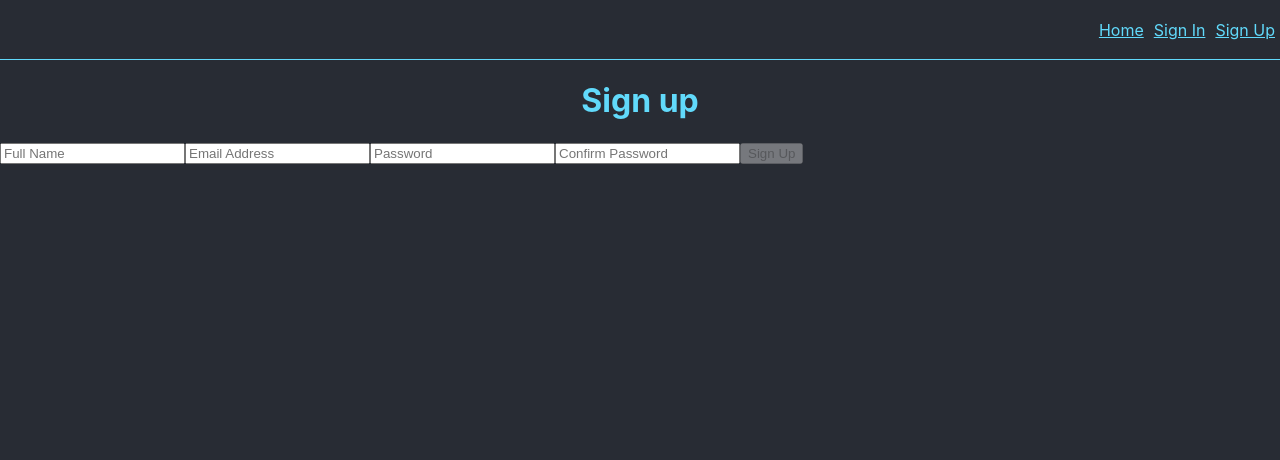
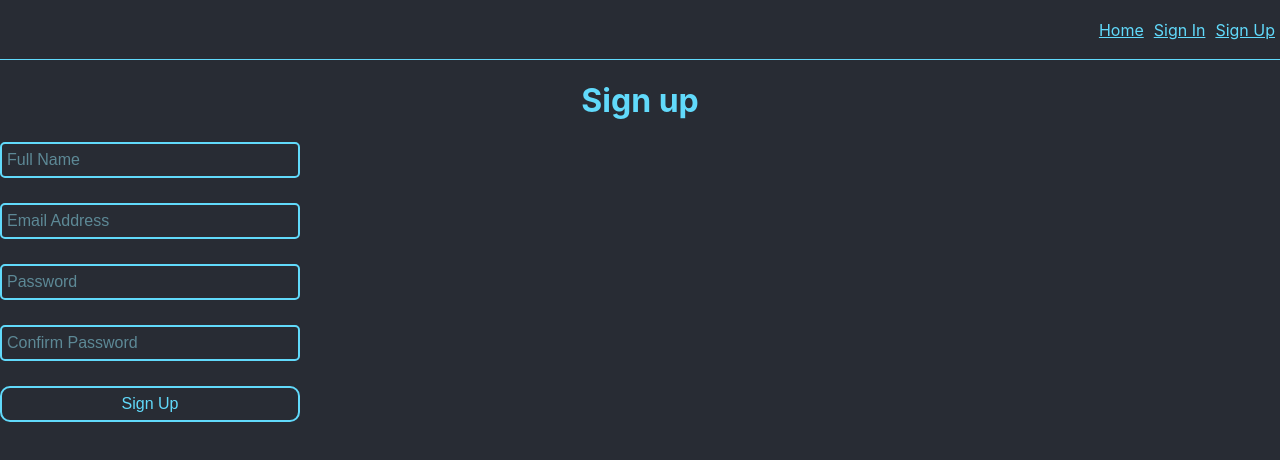
Before and after one commit to ivashchvlad/mybook, a React (Create React App) app: page /signup in a window 1280 px wide. Shown: the top 460 px of the page. Built offline with nearby package versions, Linux system fonts and the light colour scheme; no server answers.

Commit message:
styled components forms

```diff
--- /dev/null
+++ b/src/components/styledComponents.tsx
@@ -0,0 +1,42 @@
+import styled from 'styled-components'
+
+export const Input = styled.input`
+    width: 100%;
+    height: 36px;
+    margin-bottom: 25px;
+    border: 2px solid #61dafb;
+    border-radius: 5px;
+    background-color: #282c34;
+    color: #61dafb;
+    font-size: 1em;
+    padding-left: 5px;
+    ::placeholder,
+    ::-webkit-input-placeholder {
+    color: #5d8996;
+    }
+    :-ms-input-placeholder {
+        color: #5d8996;
+    }
+`
+
+export const Form = styled.form`
+    width: 300px;
+    display: flex;
+    flex-direction: column;
+    justify-content: center;
+    align-items: center;
+`
+
+export const Button = styled.button`
+    width: 100%;
+    height: 36px;
+    border: 2px solid #61dafb;
+    border-radius: 10px;
+    background-color: #282c34;
+    color: #61dafb;
+    text-align: center;
+    font-size: 1em;
+    :hover {
+        border-width: 3px;
+    }
+`
--- a/src/routes/Account.tsx
+++ b/src/routes/Account.tsx
@@ -2,6 +2,8 @@ import React from 'react';
 
 import PassForget from './PassForget';
 import PassChange from './PassChange';
+
+
 
 const Account = () => (
     <div>
--- a/src/routes/PassChange.tsx
+++ b/src/routes/PassChange.tsx
@@ -1,5 +1,5 @@
 import React, { useState, FormEvent } from 'react';
-
+import { Form, Input, Button} from '../components/styledComponents'
 import { withFirebase } from '../components/FirebaseContext';
 
 
@@ -24,32 +24,32 @@ function PasswordChangeForm({ firebase }: any) {
         e.preventDefault();
     };
     return (
-        <form onSubmit={handleSubmit}>
-            <input
+        <Form onSubmit={handleSubmit}>
+            <Input
                 name="passwordOne"
                 value={passwordOne}
                 onChange={e => setPasswordOne(e.target.value)}
                 type="password"
                 placeholder="New Password"
             />
-            <input
+            <Input
                 name="passwordTwo"
                 value={passwordTwo}
                 onChange={e => setPasswordTwo(e.target.value)}
                 type="password"
                 placeholder="Confirm New Password"
             />
-            <button disabled={
+            <Button disabled={
                 passwordOne !== passwordTwo ||
                 passwordOne === ''
             }
                 type="submit"
             >
                 Reset My Password
-                </button>
+            </Button>
 
             {error && <p>{error.message}</p>}
-        </form>
+        </Form>
     );
 }
 
--- a/src/routes/PassForget.tsx
+++ b/src/routes/PassForget.tsx
@@ -1,11 +1,11 @@
 import React, { useState } from 'react';
 import { Link } from 'react-router-dom';
-
+import { Form, Input, Button} from '../components/styledComponents'
 import { withFirebase } from '../components/FirebaseContext';
 
 const PassForget = () => (
     <div>
-        <h1>PasswordForget</h1>
+        <h1>Forget Password?</h1>
         <PasswordForgetForm />
     </div>
 );
@@ -29,20 +29,20 @@ function PasswordForgetFormBase({ firebase }: any) {
     };
 
     return (
-        <form onSubmit={handleSubmit}>
-            <input
+        <Form onSubmit={handleSubmit}>
+            <Input
                 name="email"
                 value={email}
                 onChange={e => setEmail(e.target.value)}
                 type="text"
                 placeholder="Email Address"
             />
-            <button disabled={email === ''} type="submit">
+            <Button disabled={email === ''} type="submit">
                 Reset My Password
-        </button>
+        </Button>
 
             {error && <p>{error.message}</p>}
-        </form>
+        </Form>
     );
 }
 
--- a/src/routes/Search.tsx
+++ b/src/routes/Search.tsx
@@ -6,6 +6,7 @@ import { RootState } from '../redux/store'
 import Book from '../interfaces/Book'
 import BookView from '../components/BookView'
 import { debounce } from "lodash"
+import { Form, Input } from '../components/styledComponents'
 
 interface MyPropType {
     searchBooks: Function;
@@ -28,9 +29,9 @@ function Search({ searchBooks, books }: MyPropType) {
     return (
         <div>
             <h1>Search</h1>
-            <form action="">
-                <input type="type" name="book" id="search" onChange={handleChange} />
-            </form>
+            <Form action="">
+                <Input type="type" name="book" id="search" onChange={handleChange} />
+            </Form>
             {
                 books.length ? books.map((book: Book) => (
                     <BookView id={book.isbn} key={book.isbn} add={true} />
--- a/src/routes/SignIn.tsx
+++ b/src/routes/SignIn.tsx
@@ -3,46 +3,7 @@ import { withRouter } from 'react-router-dom'
 import { withFirebase, Firebase } from '../components/FirebaseContext'
 import { History } from 'history'
 import { PasswordForgetLink } from './PassForget'
-import styled from 'styled-components'
-
-const Form = styled.form`
-    width: 300px;
-    display: flex;
-    flex-direction: column;
-    justify-content: center;
-    align-items: center;
-`
-const Input = styled.input`
-    width: 100%;
-    height: 36px;
-    margin-bottom: 25px;
-    border: 2px solid #61dafb;
-    border-radius: 10px;
-    background-color: #282c34;
-    color: #61dafb;
-    font-size: 1em;
-    padding-left: 5px;
-    ::placeholder,
-    ::-webkit-input-placeholder {
-    color: #5d8996;
-    }
-    :-ms-input-placeholder {
-        color: #5d8996;
-    }
-`
-const Button = styled.button`
-    width: 100%;
-    height: 36px;
-    border: 2px solid #61dafb;
-    border-radius: 10px;
-    background-color: #282c34;
-    color: #61dafb;
-    text-align: center;
-    font-size: 1em;
-    :hover {
-        border-width: 3px;
-    }
-`
+import { Form, Input, Button} from '../components/styledComponents'
 
 interface myProps {
     firebase: Firebase,
--- a/src/routes/SignUp.tsx
+++ b/src/routes/SignUp.tsx
@@ -1,6 +1,7 @@
 import React, { useState, useEffect, FormEvent } from 'react'
 import { Link, withRouter } from 'react-router-dom';
 import { withFirebase } from '../components/FirebaseContext'
+import { Form, Input, Button} from '../components/styledComponents'
 
 function SignUp({firebase, history}: any) {
     const [username, setUsername] = useState('')
@@ -41,41 +42,41 @@ function SignUp({firebase, history}: any) {
     return (
         <div>
             <h1>Sign up</h1>
-            <form onSubmit={handleSubmit}>
-            <input
+            <Form onSubmit={handleSubmit}>
+              <Input
                 name="username"
                 value={username}
                 onChange={e => setUsername(e.target.value)}
                 type="text"
                 placeholder="Full Name"
               />
-        <input
+              <Input
                 name="email"
                 value={email}
                 onChange={e => setEmail(e.target.value)}
                 type="text"
                 placeholder="Email Address"
               />
-        <input
+              <Input
                 name="passwordOne"
                 value={passwordOne}
                 onChange={e => setPasswordOne(e.target.value)}
                 type="password"
                 placeholder="Password"
               />
-        <input
+              <Input
                 name="passwordTwo"
                 value={passwordTwo}
                 onChange={e => setPasswordTwo(e.target.value)}
                 type="password"
                 placeholder="Confirm Password"
               />
-        <button disabled={isInvalid} type="submit">
+              <Button disabled={isInvalid} type="submit">
                 Sign Up
-        </button>
+              </Button>
 
               {error && <p>{error.message}</p>}
-            </form>
+            </Form>
         </div>
     )
 }
```
Lines whose indentation alone changed are shown as unchanged.
